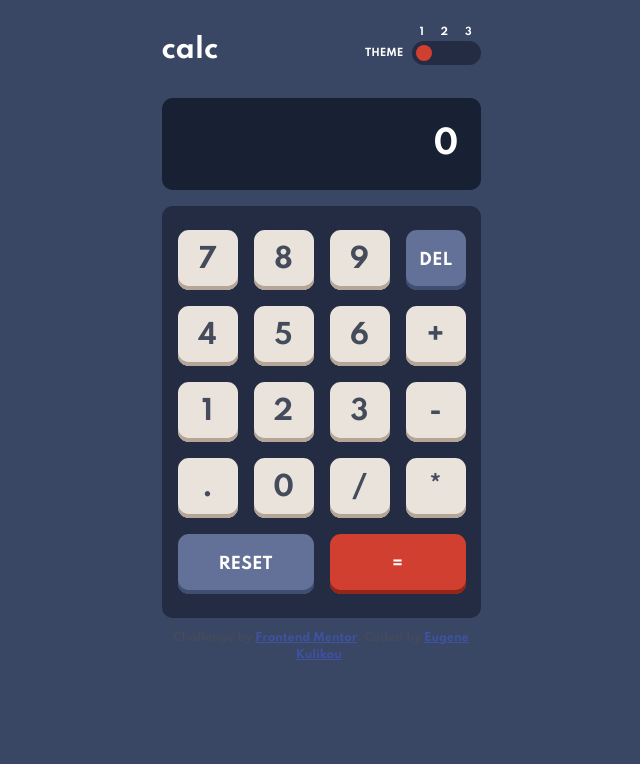
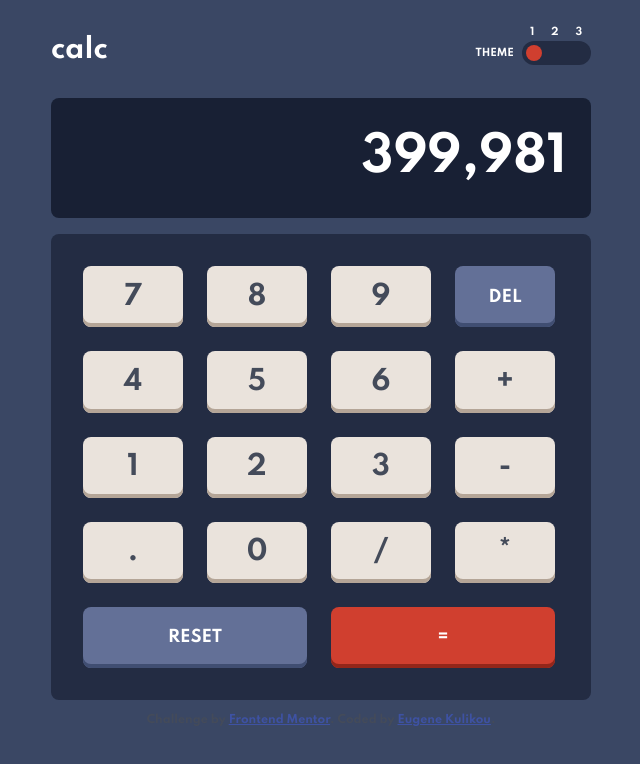
Before and after one commit to eugenekulikou/vanillajs-responsive-multitheme-calc, a plain HTML site: page index.html in a window 1536 px wide. Shown: the whole page, without its empty margins (447-1087 px from the left). Drawn offline with Linux system fonts and the light colour scheme.

Commit message:
Adds desktop screen layout

```diff
--- a/assets/main.css
+++ b/assets/main.css
@@ -1,5 +1,3 @@
-@import url("https://fonts.googleapis.com/css2?family=Spartan:wght@700&display=swap");
-
 /* Global imports */
 @import url("./reset.css");
 @import url("./variables.css");
@@ -9,16 +7,20 @@
 
 body {
   margin: auto;
+  min-width: var(--screen-sm);
   background-color: var(--bg-primary);
   font-size: var(--text-base);
   font-family: var(--font-family-base), sans-serif;
   font-weight: 700;
-  min-width: var(--screen-sm);
 }
 
 #app {
   width: var(--screen-sm);
   margin: auto;
+
+  @media (min-width: 1440px) {
+    width: var(--screen-md);
+  }
 }
 
 header,
@@ -26,6 +28,10 @@ main,
 footer {
   margin: 0.75rem;
   padding: 0rem 1rem;
+
+  @media (win-width: 1440px) {
+    padding: 0rem 2rem;
+  }
 }
 
 header {
@@ -47,7 +53,7 @@ header > h2 {
 
 .display {
   background-color: var(--bg-screen);
-  border-radius: var(--border-radius-md);
+  border-radius: var(--border-radius-sm);
   color: var(--text-color-display);
   display: inline-block;
   font-size: var(--text-xl);
@@ -55,6 +61,11 @@ header > h2 {
   padding: 1.375rem;
   text-align: end;
   width: 100%;
+
+  @media (min-width: 1440px) {
+    padding: 1.5rem;
+    font-size: var(--text-2xl);
+  }
 }
 
 .keypad-wrapper {
@@ -62,16 +73,23 @@ header > h2 {
   grid-template-columns: repeat(4, 3.75rem);
   grid-gap: 1rem;
   background-color: var(--bg-secondary);
-  border-radius: var(--border-radius-md);
+  border-radius: var(--border-radius-sm);
   padding: 1.5rem 1rem;
+
+  @media (min-width: 1440px) {
+    grid-template-columns: repeat(4, 100px);
+    padding: 2rem;
+    grid-gap: 1.5rem;
+  }
 }
 
 .keypad-wrapper button {
   display: block;
-  height: 3.75rem;
+  height: 3.825rem;
   cursor: pointer;
   border: none;
-  border-radius: var(--border-radius-md);
+  border-radius: var(--border-radius-sm);
+  font-size: var(--text-base);
 }
 
 .keypad-wrapper button:nth-last-child(-1n + 2) {
@@ -89,14 +107,12 @@ header > h2 {
   background-color: var(--primary-key-background);
   box-shadow: var(--button-box-shadow) var(--primary-key-shadow);
   color: var(--primary-key-text);
-  font-size: var(--text-base);
 }
 
 .btn-secondary {
   background-color: var(--secondary-key-background);
   box-shadow: var(--button-box-shadow) var(--secondary-key-shadow);
   color: var(--secondary-key-text);
-  font-size: var(--text-base);
   text-transform: uppercase;
 }
 
--- a/assets/variables.css
+++ b/assets/variables.css
@@ -8,12 +8,15 @@
   --text-md: 1.5rem;
   --text-lg: 1.675rem;
   --text-xl: 2rem;
+  --text-2xl: 3rem;
   --font-family-base: "Spartan";
 
   /* Breakpoints variables */
   --screen-sm: 375px;
+  --screen-md: 596px;
   --screen-lg: 1440px;
 
+  --border-radius-sm: .5rem;
   --border-radius-md: .675rem;
   --border-radius-lg: 1rem;
   --button-box-shadow: inset 0rem -.25rem 0rem 0rem;
--- a/index.html
+++ b/index.html
@@ -4,7 +4,10 @@
     <meta charset="UTF-8" />
     <meta name="viewport" content="width=device-width, initial-scale=1.0" />
     <!-- displays site properly based on user's device -->
-
+    <link
+      rel="stylesheet"
+      href="https://fonts.googleapis.com/css2?family=Spartan:wght@700&display=swap"
+    />
     <link
       rel="icon"
       type="image/png"
@@ -39,7 +42,7 @@
       </header>
       <main>
         <div id="display" class="display">
-          <span>0</span>
+          <span>399,981</span>
         </div>
         <div id="keypad" class="keypad-wrapper">
           <button role="button" data-id="7">7</button>
```
Also changed, not shown: 3 other files.
